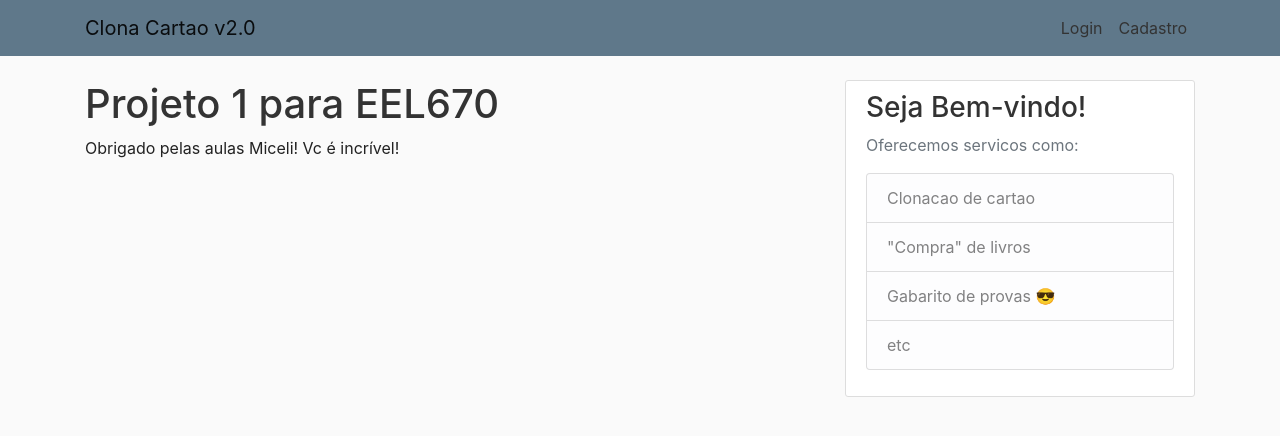
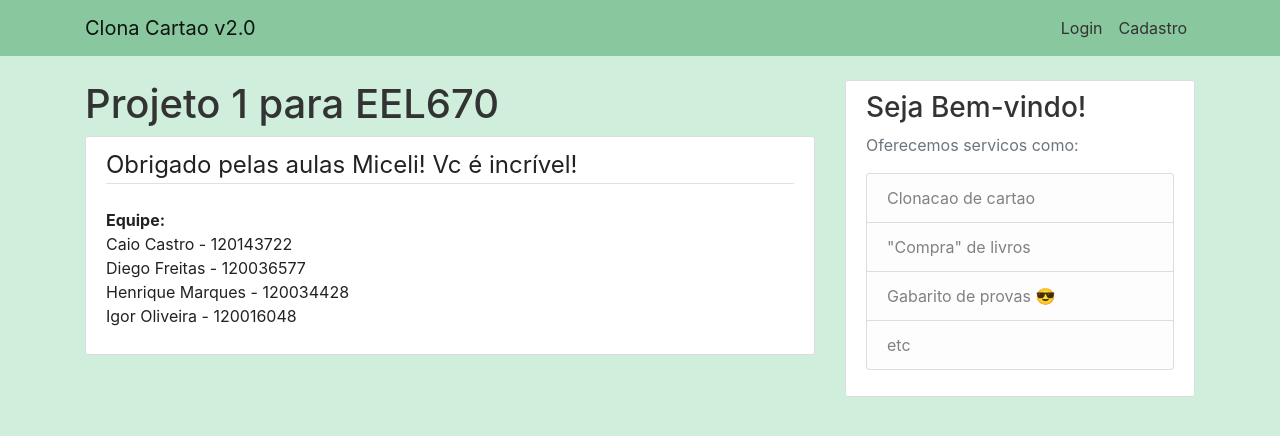
Before and after one commit to html-3/projeto1_eel670, a Flask app: page / in a window 1280 px wide. Shown: the top 436 px of the page. Run offline with Flask 2, Linux system fonts and the light colour scheme; some libraries are stand-ins or nearby versions.

Commit message:
Protótipo funcional pronto

```diff
--- a/app/__init__.py
+++ b/app/__init__.py
@@ -13,6 +13,8 @@ db = SQLAlchemy(app)
 # migrate = Migrate(app, db)
 mail = Mail(app)
 login_manager = LoginManager(app)
+login_manager.login_view = 'login'
+login_manager.login_message_category = 'info'
 bcrypt = Bcrypt(app)
 
 from app import routes
--- a/app/routes.py
+++ b/app/routes.py
@@ -7,7 +7,7 @@ from app.token import gerar_token, confirmar_token
 from app.email import enviar_email
 from app.decoradores import check_confirmed
 from app.forms.cadastro import CadastroDiscente
-from app.forms.docs import CadastroDocs
+from app.forms.docs import AdicionarDoc
 from app.forms.login import Login
 from app.models.db import Usuario, Dados, Doc
 from app.models.docente import Docente
@@ -108,17 +108,16 @@ def reenviar_confirmacao():
 
 @app.route('/menu', methods=['GET'])
 @login_required
-# meio desnecessário né?
-# @check_confirmed
+@check_confirmed
 def menu():
     docs = Doc.query.all()
     return render_template('main/menu.html', title='Menu', docs=docs)
 
 @app.route('/docs_cadastro', methods=['GET', 'POST'])
 @login_required
-# @check_confirmed
-def cadastro_docs():
-    form = CadastroDocs()
+@check_confirmed
+def adicionar_doc():
+    form = AdicionarDoc()
     if form.validate_on_submit():
         doc = Doc(
                         titulo=form.titulo.data,
@@ -132,12 +131,12 @@ def cadastro_docs():
 
         flash('Documento cadastrado com sucesso!', 'success')
         return redirect(url_for('home'))
-    return render_template('main/docs_cadastro.html', title='Cadastro de documentos', form=form)
+    return render_template('main/adicionar_doc.html', title='Cadastro de documentos', form=form)
 
-@app.route('/profile')
+@app.route('/conta')
 @login_required
 @check_confirmed
-def profile():
+def conta():
     pass
 
 @app.route("/logout")
--- a/app/static/main.css
+++ b/app/static/main.css
@@ -1,15 +1,11 @@
 body {
-    background: #fafafa;
+    background: #cfeedc;
     color: #222222;
     margin-top: 5rem;
   }
 
   h1, h2, h3, h4, h5, h6 {
     color: #333333;
-  }
-
-  .bg-steel {
-    background-color: #5f788a;
   }
 
   .site-header .navbar-nav .nav-link {
--- a/app/templates/layout.html
+++ b/app/templates/layout.html
@@ -16,11 +16,19 @@
     {% else %}
         <title>Clonador de Cartao v2.0</title>
     {% endif %}
+    <style>
+        body{
+            background-color: #cfeedc;
+        }
+        .navbar-custom {
+            background-color: #89c79e;
+            }
+    </style>
 </head>
 <body>
     <!-- Navbar com Home, About, Login e Sign Up -->
     <header class="site-header">
-        <nav class="navbar navbar-expand-md navbar-light bg-steel fixed-top">
+        <nav class="navbar navbar-custom navbar-expand-md navbar-light fixed-top">
           <div class="container">
             <a class="navbar-brand mr-4" href="{{ url_for('home') }}">Clona Cartao v2.0</a>
             <button class="navbar-toggler" type="button" data-toggle="collapse" data-target="#navbarToggle" aria-controls="navbarToggle" aria-expanded="false" aria-label="Toggle navigation">
@@ -34,7 +42,7 @@
                 <div class="navbar-nav mr-auto">
                   <a class="nav-item nav-link" href="{{ url_for('menu') }}">Documentos</a>
                   {% if current_user.admin %}
-                  <a class="nav-item nav-link" href="{{ url_for('cadastro_docs') }}">Cadastro de documetos</a>
+                  <a class="nav-item nav-link" href="{{ url_for('adicionar_doc') }}">Adicionar Documeto</a>
                   {% endif %}
                 </div>
                 <!-- Navbar Right Side -->
--- a/app/templates/main/docs.html
+++ /dev/null
@@ -1,6 +0,0 @@
-{% extends "layout.html" %}
-
-{% block content %}
-<h1>{{ title }}</h1>
-
-{% endblock content %}
--- a/app/templates/main/home.html
+++ b/app/templates/main/home.html
@@ -2,5 +2,16 @@
 
 {% block content %}
 <h1>Projeto 1 para EEL670</h1>
-<p>Obrigado pelas aulas Miceli! Vc é incrível!</p>
+<div role="main" class="content-section">
+    <legend class="border-bottom mb-4">Obrigado pelas aulas Miceli! Vc é incrível!</legend>
+    <p>
+        <b>Equipe:</b>
+        <br>
+        Caio Castro - 120143722<br>
+        Diego Freitas - 120036577<br>
+        Henrique Marques - 120034428<br>
+        Igor Oliveira - 120016048<br>
+    </p>
+</div>
+
 {% endblock %}
--- a/app/templates/main/menu.html
+++ b/app/templates/main/menu.html
@@ -3,7 +3,8 @@
 {% block content %}
 
 <h1>Menu dos Documentos</h1>
-<p class='text-muted'>Escolha o documento que você deseja acessar!</p>
+<div role="main" class="content-section">
+    <legend class="border-bottom mb-4">Escolha o documento que você deseja acessar!</legend>
     <ul class="list-group">
     {% for doc in docs %}
 
@@ -17,5 +18,5 @@
 
     {% endfor %}
     </ul>
-
+</div>
 {% endblock %}
```
Also changed, not shown: app/forms/docs.py (+5 -5 lines), app/templates/main/adicionar_doc.html (renamed from app/templates/main/docs_cadastro.html), site.db, 1 other file.
